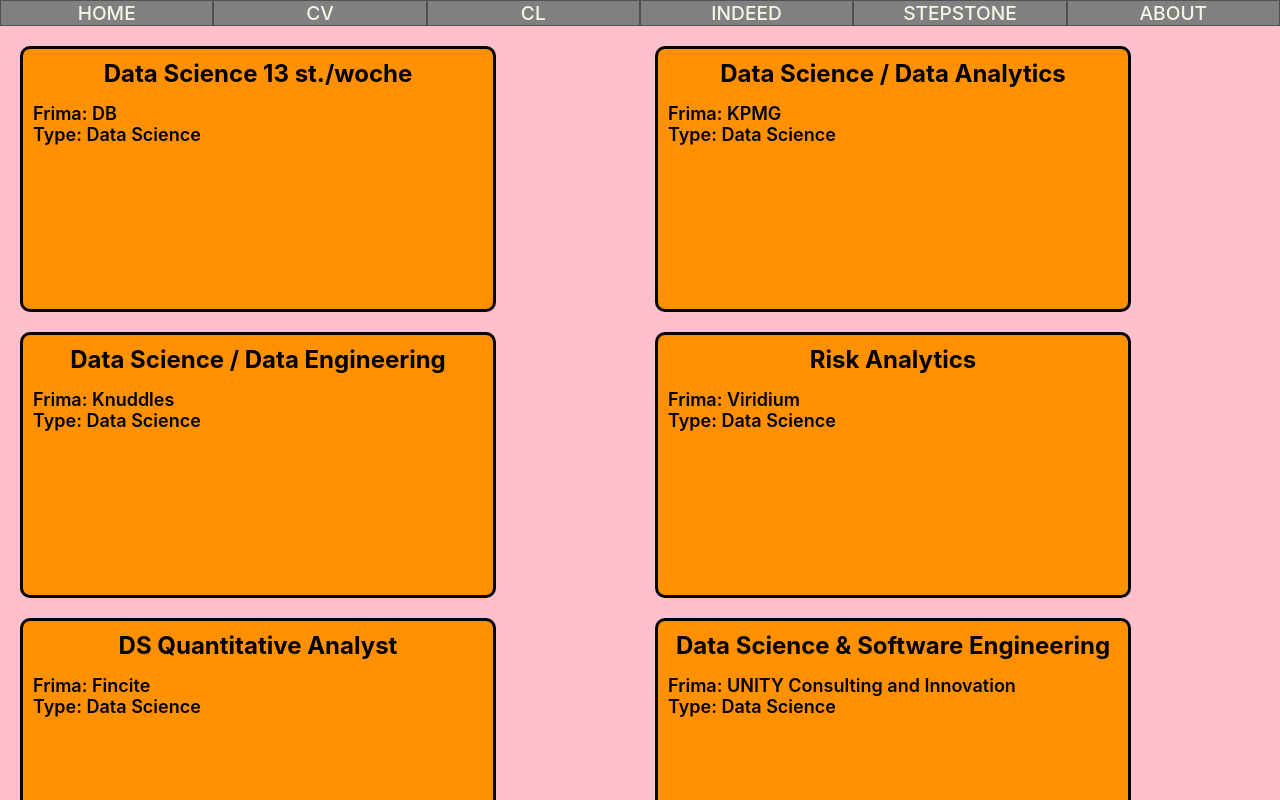
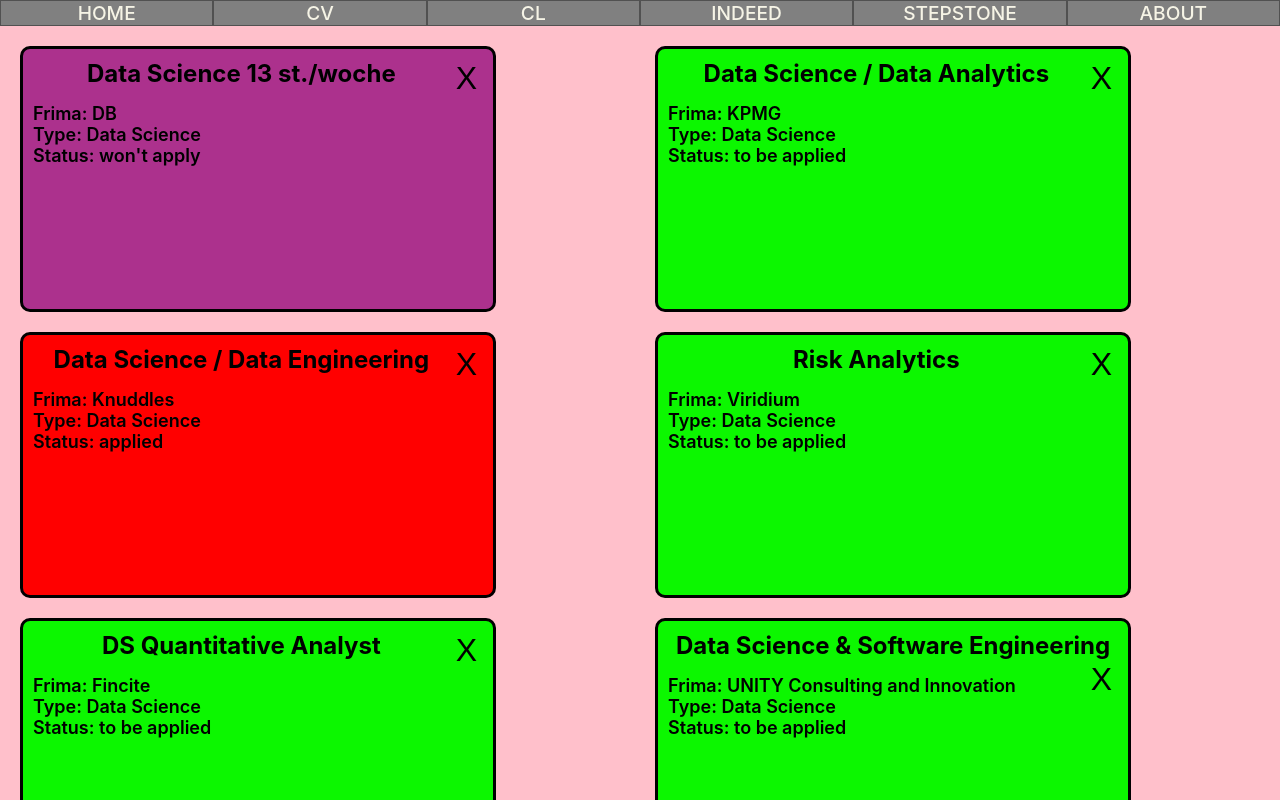
Before and after one commit to YuriiPavlenko/jobsBoard, a React (Create React App) app: page / in a window 1280 px wide. Shown: the top 800 px of the page. Built offline with nearby package versions, Linux system fonts and the light colour scheme.

Commit message:
added close button and status colors

```diff
--- /dev/null
+++ b/public/jopsForJopa.json
@@ -0,0 +1,66 @@
+{
+  "stellen":[
+    {
+      "typ": "Data Science",
+      "firma":"DB",
+      "status":"won't apply",
+      "position":"Data Science 13 st./woche",
+      "link":"https://karriere.deutschebahn.com/karriere-de/Suche/Werkstudent-Data-Science-w-m-d--7269560?jobId=133298"
+    },
+    {
+      "typ": "Data Science",
+      "firma":"KPMG",
+      "status":"to be applied",
+      "position":"Data Science / Data Analytics",
+      "link":"https://jobs.kpmg.de/default/job/Berlin-Werkstudent-%28wmd%29-Data-Science-Data-Analytics-10785/571913501/"
+    },
+    {
+      "typ": "Data Science",
+      "firma":"Knuddles",
+      "status":"applied",
+      "position":"Data Science / Data Engineering",
+      "link":"https://knuddels.recruitee.com/o/werkstudentin-data-science-data-engineering-mwd"
+    },
+    {
+      "typ": "Data Science",
+      "firma":"Viridium",
+      "status":"to be applied",
+      "position":"Risk Analytics",
+      "link":"https://www.viridium-gruppe.com/karriere/stellenangebote/detail/werkstudentin-risk-analytics/"
+    },
+    {
+      "typ": "Data Science",
+      "firma":"Fincite",
+      "status":"to be applied",
+      "position":"DS Quantitative Analyst",
+      "link":"https://fincite-gmbh.jobs.personio.de/job/600127?display=en"
+    },
+    {
+      "typ": "Data Science",
+      "firma":"UNITY Consulting and Innovation",
+      "status":"to be applied",
+      "position":"Data Science & Software Engineering",
+      "link":"https://jobs.unity-innovation-alliance.com/Studentische-HilfskraftPraktikant-Data-Science-Software-En-eng-j414.html"
+    },
+    {
+      "typ": "Data Science",
+      "firma":"Reply",
+      "status":"to be applied",
+      "position":"Artificial Intelligence",
+      "link":"https://www.reply.com/de/about/careers/jobdetails?jobid=JO-DEU-1097"
+    },
+    { "typ": "Project Management",
+      "firma":"DB",
+      "status":"applied",
+      "position":"PM Digitalisation",
+      "link":"https://karriere.deutschebahn.com/karriere-de/Suche/Werkstudent-Digitalization-w-m-d--7518424?jobId=147404"
+    },
+    {
+      "typ": "Project Management",
+      "firma":"EUREX Frankfurt AG",
+      "status":"applied",
+      "position":"Trading Design",
+      "link":"https://careers.deutsche-boerse.com/offer/working-student-trading-design-f-m-/547233"
+    }
+  ]
+}
--- a/src/App.css
+++ b/src/App.css
@@ -26,7 +26,7 @@
   padding-bottom: 100%;
   background-color: pink;
   display: grid;
-  grid-template-columns: repeat(auto-fill, minmax(450px, 1fr));
+  grid-template-columns: repeat(auto-fill, minmax(470px, 1fr));
   column-gap: 10px;
   justify-content: center;
   row-gap: 20px;
@@ -38,7 +38,6 @@
   height: 240px;
   border: solid;
   border-radius: 10px;
-  background-color: rgb(255, 145, 0);
 }
 
 .card-name{
@@ -66,3 +65,22 @@
 a{
   all:unset;
 }
+
+.button{
+  float: right;
+  border: none;
+  font-size: xx-large;
+  background-color: inherit;
+}
+
+.applied{
+  background-color: rgb(255, 0, 0);
+}
+
+.wont-apply{
+  background-color: rgb(172, 49, 141);
+}
+
+.to-apply{
+  background-color: rgb(12, 247, 0);
+}
--- a/src/App.js
+++ b/src/App.js
@@ -8,7 +8,7 @@
 
   useEffect(() => {
     const fetchData = async () => {
-      const httpRequest = await fetch("jobsForOlga.json")
+      const httpRequest = await fetch("jopsForJopa.json")
       const data = await httpRequest.json()
       setCards(data.stellen)
     }
@@ -25,6 +25,7 @@
               typ={card.typ}
               firma={card.firma}
               position={card.position}
+              status={card.status}
               link={card.link}
             />
           )
--- a/src/components/Card.js
+++ b/src/components/Card.js
@@ -1,11 +1,20 @@
 import React from "react"
+import { useState, useEffect } from "react"
+const Card = ({ typ, firma, position, link, status }) => {
+  const [colorClassName, setColorClassName] = useState("")
 
-const Card = ({ typ, firma, position, link }) => {
+  useEffect(() => {
+    if (status === "applied") setColorClassName("applied")
+    if (status === "won't apply") setColorClassName("wont-apply")
+    if (status === "to be applied") setColorClassName("to-apply")
+  }, [])
+
   return (
     <a target="_blank" href={link} rel="noreferrer">
-      <div className="card">
+      <div className={`card ${colorClassName}`}>
         <div className="name-container">
           <span className="card-name">{position}</span>
+          <button className="button">X</button>
         </div>
         <div className="text-otstup">
           <span className="card-text">Frima: {firma}</span>
@@ -13,6 +22,9 @@
         <div>
           <span className="card-text">Type: {typ}</span>
         </div>
+        <div>
+          <span className="card-text">Status: {status}</span>
+        </div>
       </div>
     </a>
   )
```
